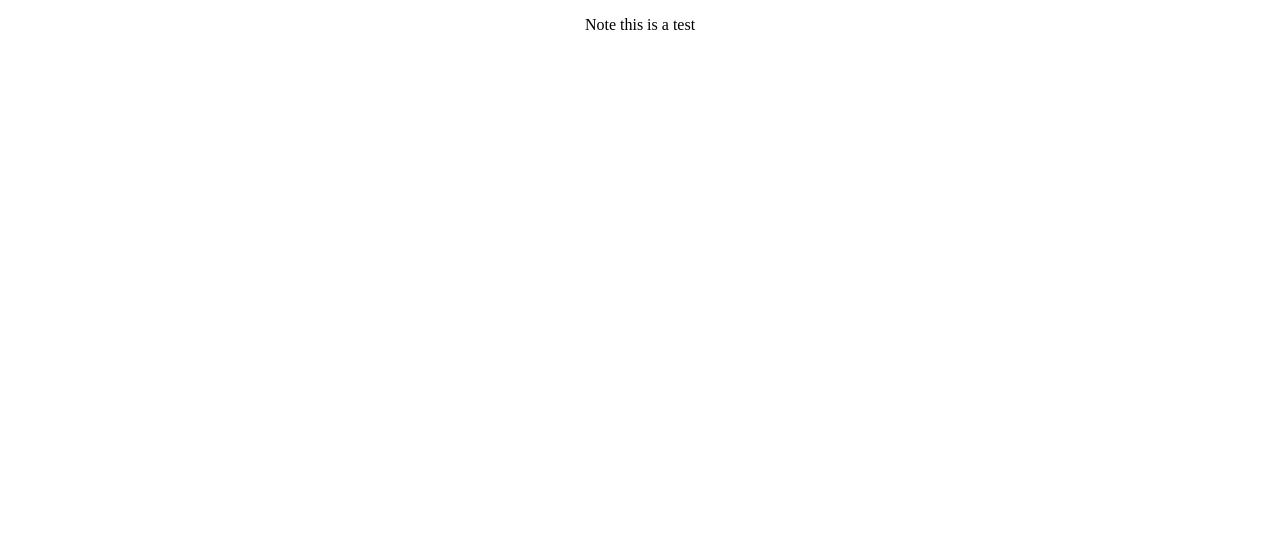
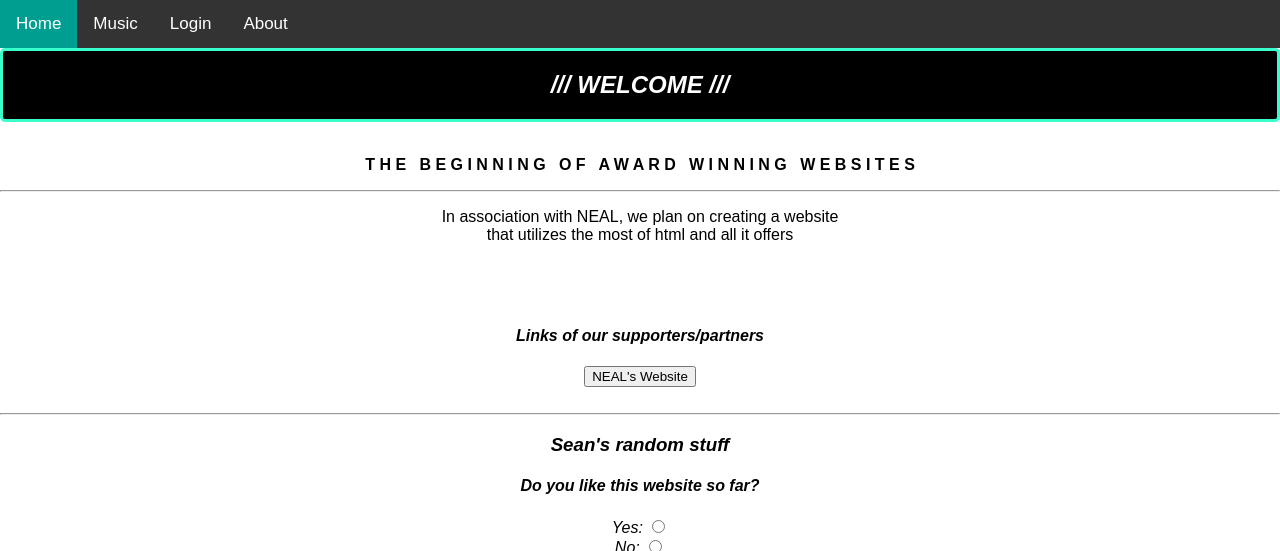
Before and after one commit to FallenTimeBuild/BLPX, a plain HTML site: page index.html in a window 1280 px wide. Shown: the top 551 px of the page. Drawn offline with Linux system fonts and the light colour scheme.

Commit message:
Update index.html

```diff
--- a/index.html
+++ b/index.html
@@ -1,9 +1,142 @@
 <!DOCTYPE html>
-<html>
+<html lang="en-US">
 <head>
- <center>
-<title>BLPX - Home</title>
- <p>Note this is a test<p>
- </center>
+
+  <meta name="viewport" content="width=device-width, initial-scale=1">
+<style>
+body {
+  margin: 0;
+  font-family: Arial;
+}
+
+.topnav {
+  overflow: hidden;
+  background-color: #333;
+}
+
+.topnav a {
+  float: left;
+  color: #ffffff;
+  text-align: center;
+  padding: 14px 16px;
+  text-decoration: none;
+  font-size: 17px;
+}
+
+.topnav a:hover {
+  background-color: #00756c;
+  color: white;
+}
+
+.topnav a.active {
+  background-color: #009e91;
+  color: white;
+}
+</style>
+</head>
+<body>
+
+<div class="topnav">
+  <a class="active" href="https://blpx.w3spaces.com">Home</a>
+  <a href="https://blpx.w3spaces.com/Music-files.html">Music</a>
+  <a href="https://blpx.w3spaces.com/Owner-file.html">Login</a>
+  <a href="https://blpx.w3spaces.com/Website.html">About</a>
+</div>
+
+
+
+  <title>BLPX - Home</title>
+
+<link rel="icon" type="image/icon" href="Favicon.ico">
+
+<style>
+
+div.welcome {
+  border-radius: 5px;
+  top: 0;
+  background: #000000;
+  border: 3px solid #37FFCC;
+}
+
+</style>
+</head>
+
+<body>
+
+<div class="welcome"><center><h2 style="color: white;"><i>/// WELCOME ///</i></h2></center></div>
+
+<br>
+<center>
+<pre style="font-family:arial;"><b>T H E   B E G I N N I N G   O F   A W A R D   W I N N I N G   W E B S I T E S</pre></b>
+<hr>
+<p title="Plans to create awesomeness">In association with NEAL, we plan on creating a website <br> that utilizes the most of html and all it offers</p>
+<br>
+</body>
+
+<head>
+<style>
+
+<div id="Rtriangle1">
+
+#rcorners2 {
+  border-radius: 10px;
+  text-align: center;
+  background-color: #37FFCC;
+  padding: 20px;
+  max-width: 75%;
+  height: 25px;
+  object-fit: contain
+}
+
+</style>
+</head>
+<body>
+
+<center>
+<pre id="rcorners2"> </pre>
+</center>
+
+</body>
+
+<body>
+
+
+
+<h4><i>Links of our supporters/partners<i></h4>
+<a href="https://nbhaskar.w3spaces.com"> <button>NEAL's Website</button> </a>
+<br>
+<br>
+<hr>
+<center>
+<h3>Sean's random stuff</h3>
+
+<head>
+<script>
+function getVote(int) {
+  var xmlhttp=new XMLHttpRequest();
+  xmlhttp.onreadystatechange=function() {
+    if (this.readyState==4 && this.status==200) {
+      document.getElementById("poll").innerHTML=this.responseText;
+    }
+  }
+  xmlhttp.open("GET","poll_vote.php?vote="+int,true);
+  xmlhttp.send();
+}
+</script>
+</head>
+<body>
+
+<div id="poll">
+<h4>Do you like this website so far?</h4>
+<form>
+Yes: <input type="radio" name="vote" value="0" onclick="getVote(this.value)"><br>
+No: <input type="radio" name="vote" value="1" onclick="getVote(this.value)">
+</form>
+
+
+<img> <img src="B_L_P_X_2_.png" alt="B L P X logo" style="max-width: 100%;">
+
+<hr>
+</center>
 </body>
 </html>
```
